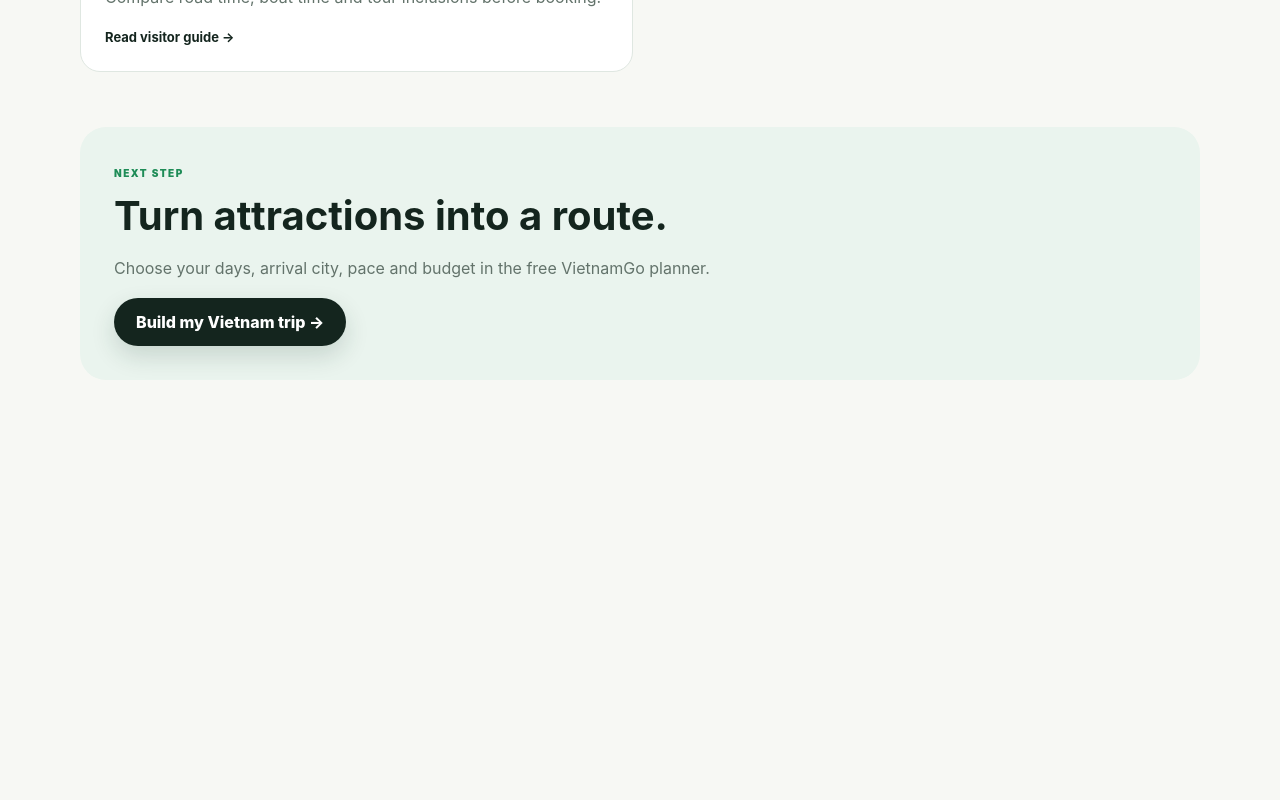
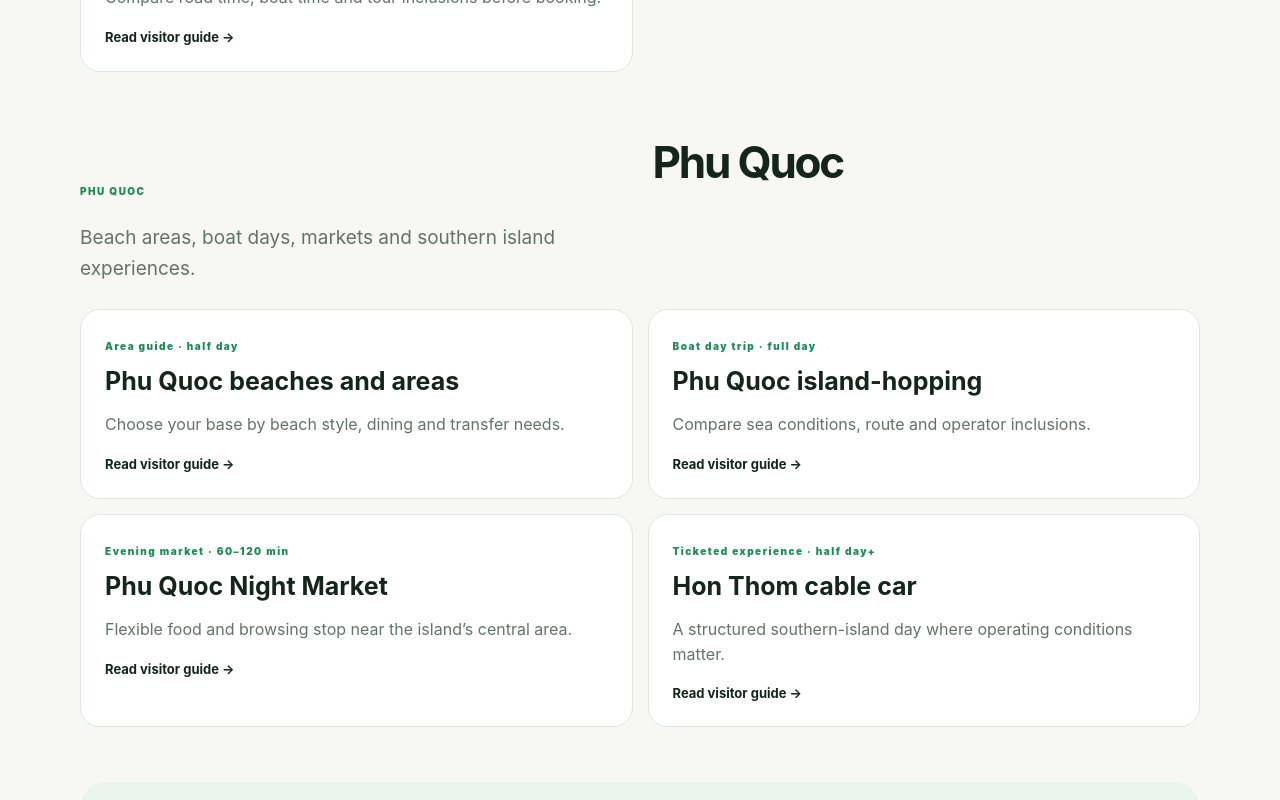
Before and after one commit to doctordat/Bayre-ai, a Next.js app: page /en/attractions in a window 1280 px wide. Shown: the part 2760-3560 px from the top of the page. Before the commit the page ends 3230 px from the top, so only its background shows below. Built offline with nearby package versions, Linux system fonts and the light colour scheme; no server answers.

Commit message:
Add Phu Quoc attraction cluster

```diff
--- a/app/en/attractions/[slug]/page.tsx
+++ b/app/en/attractions/[slug]/page.tsx
@@ -2,6 +2,10 @@ import type { Metadata } from 'next';
 import { notFound } from 'next/navigation';
 
 const attractions = {
+  'phu-quoc-beaches-and-areas': { name: 'Phu Quoc beaches and areas', city: 'Phu Quoc', type: 'BEACH AREA GUIDE', intro: 'Choosing where to stay on Phu Quoc matters more than chasing a single “best beach”: coast, dining, resort style and transfers shape the experience.', best: 'Best for travelers deciding between an easy resort base, quieter surroundings and activity access.', time: 'Allow a half day to explore a beach area; use your hotel location as the main planning decision.', ticket: 'Public beach access and private facilities differ by location. Check current local access, resort rules and beach conditions before planning a swim or excursion.', how: 'Choose the coast after checking your arrival transfer, dining needs and preferred pace. Keep beach time flexible around weather and sea conditions.', nearby: [{ href: '/en/phu-quoc', label: 'Phu Quoc travel guide' }, { href: '/en/attractions/phu-quoc-island-hopping', label: 'Island-hopping guide' }], faq: 'Which Phu Quoc area is best? It depends on beach style, hotel preference, dining and excursions; compare the trade-offs rather than assuming one area fits everyone.' },
+  'phu-quoc-island-hopping': { name: 'Phu Quoc island-hopping', city: 'Phu Quoc', type: 'BOAT DAY TRIP', intro: 'Island-hopping can be a highlight of Phu Quoc, but the experience depends on sea conditions, route, group size and what the operator actually includes.', best: 'Best for travelers who want a boat day, snorkeling or island scenery and can keep plans flexible.', time: 'Reserve most of a day including hotel pickup, boat time and weather delays.', ticket: 'Boat routes, inclusions, equipment and cancellation policies vary by operator. Check current details and sea-condition policy before booking.', how: 'Compare time on the water with transfers, confirm pickup and bring sun/rain protection. Avoid placing the trip immediately before a flight.', nearby: [{ href: '/en/phu-quoc', label: 'Phu Quoc travel guide' }, { href: '/en/getting-around-vietnam', label: 'Getting around Vietnam' }], faq: 'Should I book island-hopping in advance? Check the weather and operator cancellation terms first; advance booking is useful only when the conditions and inclusions are clear.' },
+  'phu-quoc-night-market': { name: 'Phu Quoc Night Market', city: 'Phu Quoc', type: 'FOOD & EVENING MARKET', intro: 'Phu Quoc Night Market is an easy evening stop for browsing seafood, snacks and souvenirs, especially when you are staying near Duong Dong.', best: 'Best for first-time visitors, casual food exploration and a low-commitment evening.', time: 'Allow 60–120 minutes, longer if you eat and browse.', ticket: 'The market is a public shopping/food area; individual stalls, products and nearby venues have their own prices and conditions.', how: 'Go with a spending limit, compare before buying and keep valuables secure in crowds. Check current local activity before relying on a specific opening pattern.', nearby: [{ href: '/en/phu-quoc', label: 'Phu Quoc travel guide' }, { href: '/en/attractions/phu-quoc-beaches-and-areas', label: 'Phu Quoc area guide' }], faq: 'Is the night market worth visiting? It is convenient for an evening taste of the island, but treat it as one flexible stop rather than the whole Phu Quoc experience.' },
+  'hon-thom-cable-car': { name: 'Hon Thom cable car', city: 'Phu Quoc', type: 'TICKETED ISLAND EXPERIENCE', intro: 'The Hon Thom cable car is a planned island experience combining an aerial crossing with access to a southern Phu Quoc day, so transport and operating conditions matter.', best: 'Best for travelers who want a structured scenic attraction and have enough time for the south of the island.', time: 'Reserve half a day or more including transfers, queues and time at the destination.', ticket: 'Ticket types, inclusions, operating conditions and weather policies can change. Check official current information before purchase.', how: 'Check the current operating status and return logistics before setting out. Avoid stacking this with a flight or another fixed-time activity.', nearby: [{ href: '/en/phu-quoc', label: 'Phu Quoc travel guide' }, { href: '/en/attractions/phu-quoc-island-hopping', label: 'Island-hopping guide' }], faq: 'Should I plan the cable car on a fixed schedule? Keep buffer for weather and operating changes, and confirm the return plan before committing.' },
   'hoan-kiem-lake': { name: 'Hoan Kiem Lake', city: 'Hanoi', type: 'FREE CITY LANDMARK', intro: 'Hoan Kiem Lake is Hanoi’s easiest first walk: a central meeting point for morning exercise, Old Quarter food and an evening change of pace.', best: 'Best for first-time visitors, photographers and travelers with a short Hanoi stop.', time: 'Allow 45–90 minutes, longer if you combine it with the Old Quarter.', ticket: 'The lake and public walking areas are free. Nearby museums, temples or shows may have separate entry rules.', how: 'Walk from the Old Quarter or French Quarter. Go early for cooler air, or around sunset for atmosphere. Check current restrictions before special events.', nearby: [{ href: '/en/hanoi', label: 'Hanoi travel guide' }, { href: '/en/attractions/hanoi-old-quarter', label: 'Hanoi Old Quarter guide' }], faq: 'Do I need a ticket for Hoan Kiem Lake? No for the public lake area; treat nearby attractions separately.' },
   'ho-chi-minh-mausoleum': { name: 'Ho Chi Minh Mausoleum', city: 'Hanoi', type: 'PRACTICAL VISIT GUIDE', intro: 'The Ho Chi Minh Mausoleum complex is a significant Hanoi visit where timing, dress and official access rules matter more than rushing through a checklist.', best: 'Best for travelers interested in modern Vietnamese history and formal civic landmarks.', time: 'Allow 1–2 hours for the complex and nearby sites, with extra time for queues or access controls.', ticket: 'Do not rely on a generic ticket claim. Check the official visitor guidance, opening days, dress requirements and security rules before going.', how: 'Plan this as a morning visit and confirm the current access schedule first. Wear respectful clothing and carry only what the security rules allow.', nearby: [{ href: '/en/hanoi', label: 'Hanoi travel guide' }, { href: '/en/vietnam-itinerary-7-days', label: '7-day Vietnam itinerary' }], faq: 'Can I visit any day? Access and opening arrangements can change, so verify official guidance on the day you plan to visit.' },
   'temple-of-literature-hanoi': { name: 'Temple of Literature', city: 'Hanoi', type: 'CULTURE & HISTORY', intro: 'The Temple of Literature is one of Hanoi’s most rewarding compact cultural visits, especially when you want history without a full-day excursion.', best: 'Best for history, architecture, photography and a calm break from Old Quarter traffic.', time: 'Allow 60–90 minutes.', ticket: 'This is a ticketed cultural site. Check the current official admission price and opening information before visiting.', how: 'Pair it with the Mausoleum area or a Hanoi food route. Visit earlier in the day for softer light and a more comfortable walk.', nearby: [{ href: '/en/hanoi', label: 'Hanoi travel guide' }, { href: '/en/attractions/ho-chi-minh-mausoleum', label: 'Mausoleum visit guide' }], faq: 'Is it worth visiting on a short trip? Yes, because its compact layout fits neatly into a half-day Hanoi plan.' },
--- a/app/en/attractions/page.tsx
+++ b/app/en/attractions/page.tsx
@@ -24,6 +24,12 @@ const groups = [
     ['District 1 walking route', '/en/attractions/district-1-walking-route', 'Free city walk · 2–4 hours', 'Connect central sights, cafes and streets at your own pace.'],
     ['Mekong Delta from Ho Chi Minh City', '/en/attractions/mekong-delta-from-ho-chi-minh-city', 'Regional day trip · full day', 'Compare road time, boat time and tour inclusions before booking.'],
   ] },
+  { city: 'Phu Quoc', intro: 'Beach areas, boat days, markets and southern island experiences.', items: [
+    ['Phu Quoc beaches and areas', '/en/attractions/phu-quoc-beaches-and-areas', 'Area guide · half day', 'Choose your base by beach style, dining and transfer needs.'],
+    ['Phu Quoc island-hopping', '/en/attractions/phu-quoc-island-hopping', 'Boat day trip · full day', 'Compare sea conditions, route and operator inclusions.'],
+    ['Phu Quoc Night Market', '/en/attractions/phu-quoc-night-market', 'Evening market · 60–120 min', 'Flexible food and browsing stop near the island’s central area.'],
+    ['Hon Thom cable car', '/en/attractions/hon-thom-cable-car', 'Ticketed experience · half day+', 'A structured southern-island day where operating conditions matter.'],
+  ] },
 ];
 
 export default function AttractionsPage() { return <main className="attractionsHub shell"><a className="brand" href="/">VietnamGo<span>.</span></a><header><span className="kicker">ATTRACTIONS BY CITY</span><h1>Know what is worth adding to your Vietnam route.</h1><p>Use practical visitor guides to decide what to see, how long to allow, whether tickets matter and where each attraction fits in your itinerary.</p></header>{groups.map(group => <section key={group.city}><div className="hubHeading"><span className="kicker">{group.city.toUpperCase()}</span><h2>{group.city}</h2><p>{group.intro}</p></div><div className="attractionCards">{group.items.map(([name,href,meta,desc]) => <a className="attractionCard" href={href} key={href}><span className="kicker">{meta}</span><h3>{name}</h3><p>{desc}</p><strong>Read visitor guide →</strong></a>)}</div></section>)}<section className="hubCta"><span className="kicker">NEXT STEP</span><h2>Turn attractions into a route.</h2><p>Choose your days, arrival city, pace and budget in the free VietnamGo planner.</p><a className="primary" href="/#planner">Build my Vietnam trip →</a></section></main>; }
--- a/app/sitemap.ts
+++ b/app/sitemap.ts
@@ -36,6 +36,10 @@ export default function sitemap(): MetadataRoute.Sitemap {
     { path: '/en/attractions/ben-thanh-market', priority: 0.75, frequency: 'monthly' as const },
     { path: '/en/attractions/district-1-walking-route', priority: 0.75, frequency: 'monthly' as const },
     { path: '/en/attractions/mekong-delta-from-ho-chi-minh-city', priority: 0.75, frequency: 'monthly' as const },
+    { path: '/en/attractions/phu-quoc-beaches-and-areas', priority: 0.75, frequency: 'monthly' as const },
+    { path: '/en/attractions/phu-quoc-island-hopping', priority: 0.75, frequency: 'monthly' as const },
+    { path: '/en/attractions/phu-quoc-night-market', priority: 0.75, frequency: 'monthly' as const },
+    { path: '/en/attractions/hon-thom-cable-car', priority: 0.75, frequency: 'monthly' as const },
   ];
 
   return pages.map(({ path, priority, frequency }) => ({
```
Also changed, not shown: 1 other file (tests, documents, lock files or other folders).
